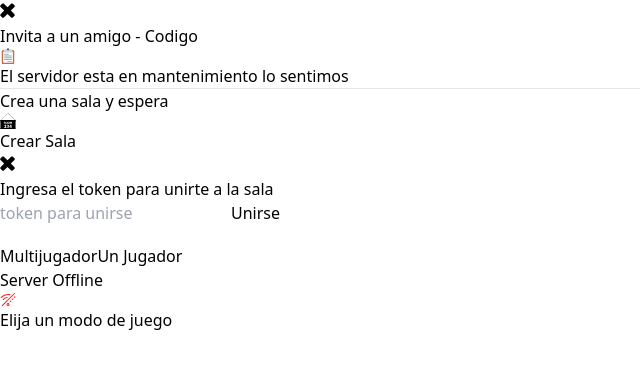
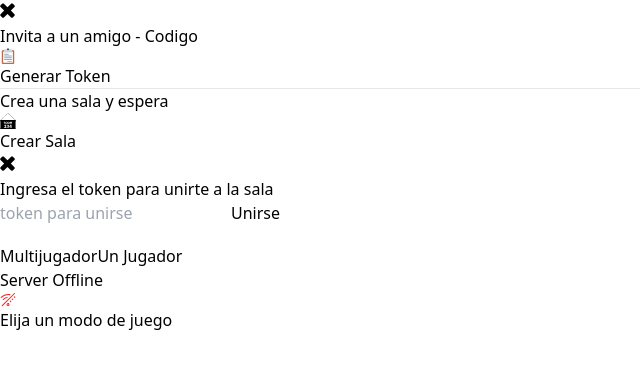
Before and after one commit to AbelAlejandroDev/tict-tact-toe, a React (Vite) app: page / in a window 1280 px wide. Shown: the top 368 px of the page, without its empty margins (0-640 px from the left). Built offline with nearby package versions, Linux system fonts and the light colour scheme; no server answers.

Commit message:
Add modal to generateToken

```diff
--- a/src/components/Modal.jsx
+++ b/src/components/Modal.jsx
@@ -1,4 +1,4 @@
-import { useContext, useState } from "react";
+import { useContext, useEffect, useState } from "react";
 import { SocketContext } from "../context/SocketContext";
 import NotificationBubble from "./NotificationBubble";
 
@@ -6,6 +6,7 @@ export const Modal = ({ modal, closeModal, create, join }) => {
   const { socket, token } = useContext(SocketContext);
   const [copied, setCopied] = useState(false);
   const [codeRoom, setCodigo] = useState("");
+  const [isLoading, setIsLoading] = useState(false);
   const id = socket.id;
 
   const onSubmit = (e) => {
@@ -19,10 +20,16 @@ export const Modal = ({ modal, closeModal, create, join }) => {
         }, 2000);
       }
     });
+    setIsLoading(false);
     setCodigo("");
   };
   const onChange = ({ target }) => {
     setCodigo(target.value);
+  };
+
+  const generateToken = () => {
+    setIsLoading(true);
+    socket.emit("generar-token");
   };
 
   const copyPartyCode = () => {
@@ -33,10 +40,17 @@ export const Modal = ({ modal, closeModal, create, join }) => {
         setTimeout(() => {
           setCopied(false);
         }, 2000);
+        // emitimos una partida creada
+        socket.emit("crear-partida", { id, gameType: "with-code",token });
       })
+
       .catch((err) => {
         console.log(err);
       });
+  };
+
+  const onCreateRoom = () => {
+    socket.emit("crear-partida", { id, gameType: "free-room"});
   };
 
   return (
@@ -80,7 +94,7 @@ export const Modal = ({ modal, closeModal, create, join }) => {
                 </span>
               </h3>
               <div
-                onClick={copyPartyCode}
+                onClick={token ? copyPartyCode : () => {}}
                 className="cursor-pointer flex items-center"
               >
                 {copied ? (
@@ -101,9 +115,24 @@ export const Modal = ({ modal, closeModal, create, join }) => {
                     />
                     <div className="overflow-x-auto max-h-40">
                       <p>
-                        {token
-                          ? token
-                          : "El servidor esta en mantenimiento lo sentimos"}
+                        {token ? (
+                          token
+                        ) : (
+                          <button
+                            onClick={generateToken}
+                            className="px-4 py-2 bg-blue-700 hover:bg-blue-500 text-white font-bold rounded flex justify-center items-center"
+                          >
+                            Generar Token
+                            {isLoading ? (
+                              <svg
+                                className="animate-spin  h-4 w-4 ml-4 bg-white"
+                                viewBox="0 0 24 24"
+                              ></svg>
+                            ) : (
+                              <></>
+                            )}
+                          </button>
+                        )}
                       </p>
                     </div>
                   </>
@@ -120,8 +149,9 @@ export const Modal = ({ modal, closeModal, create, join }) => {
                   alt="Crear y esperar!"
                 />
                 <button
-                onClick={()=>{}}
-                className="bg-blue-700 hover:bg-blue-500 text-white font-bold py-2 px-4 rounded">
+                  onClick={onCreateRoom}
+                  className="bg-blue-700 hover:bg-blue-500 text-white font-bold py-2 px-4 rounded"
+                >
                   Crear Sala
                 </button>
               </div>
```
